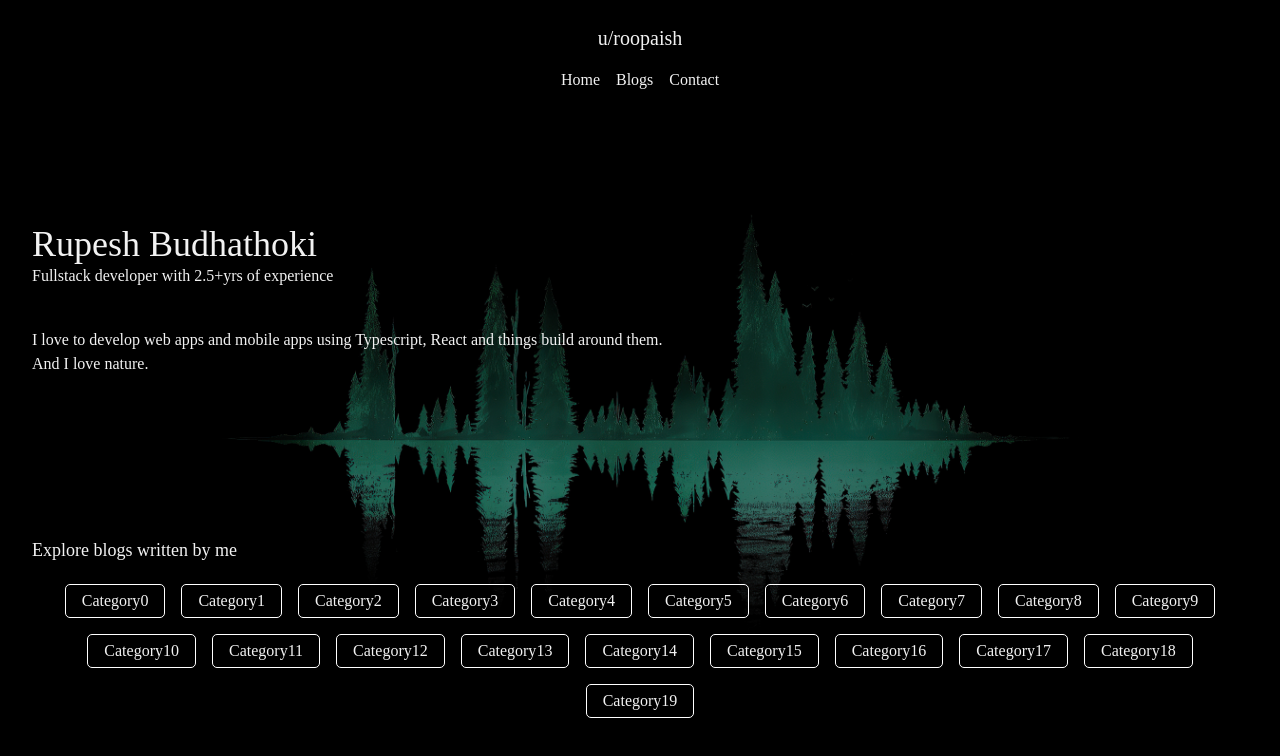
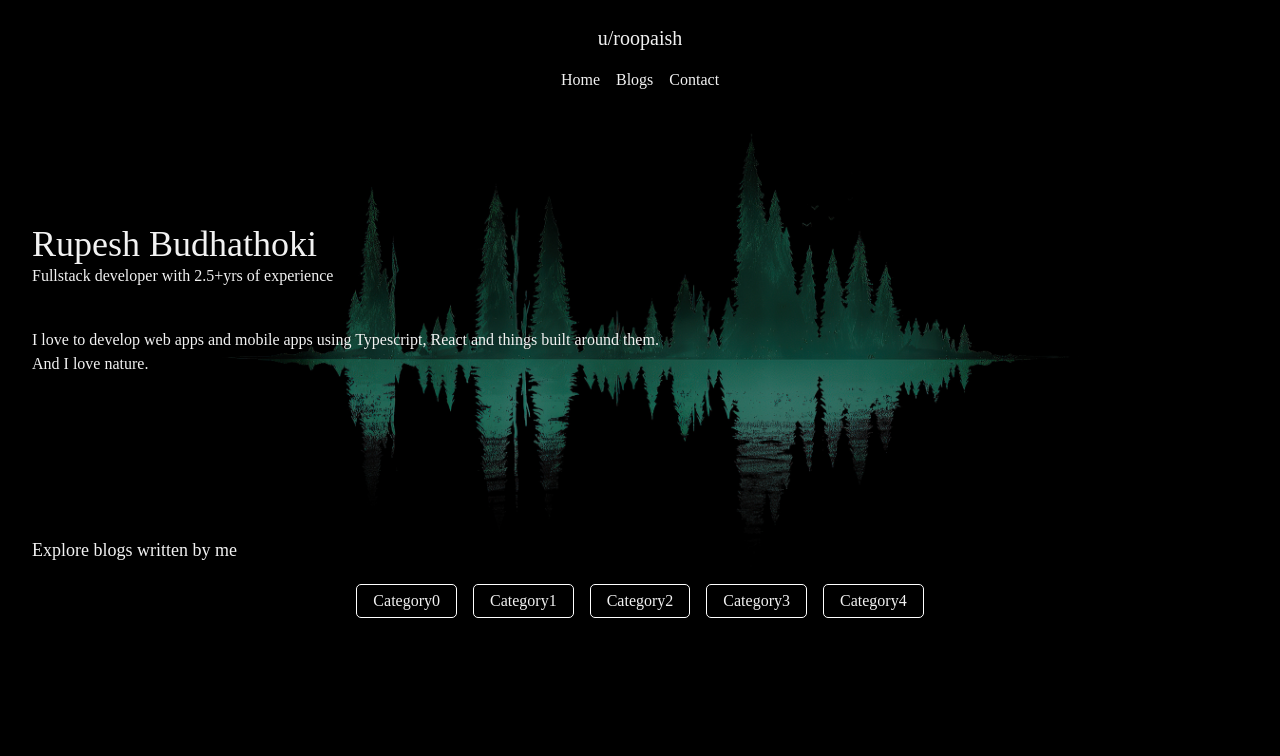
Before and after one commit to Roopaish/roopaish.com, a Next.js app: page / in a window 1280 px wide. Shown: the top 756 px of the page. Built offline with nearby package versions, Linux system fonts and the light colour scheme; a web font is replaced by a local one.

Commit message:
feat: using Image instead of bg

```diff
--- a/src/app/header.tsx
+++ b/src/app/header.tsx
@@ -3,7 +3,7 @@ import { headerLinks } from "@/config/site"
 
 export default function Header() {
   return (
-    <header className="fixed left-0 right-0 top-0 py-4 md:py-6">
+    <header className="fixed left-0 right-0 top-0 z-50 py-4 md:py-6">
       <div className="container text-center">
         <nav>
           <Link href="/" className="mb-4 block font-sofadi text-xl font-medium">
--- a/src/app/page.tsx
+++ b/src/app/page.tsx
@@ -1,24 +1,35 @@
+import Image from "next/image"
 import { getYearsOfExperience } from "@/lib/utils"
 
 export default function Home() {
   return (
     <main className="container">
-      <div className="-mx-8 min-h-[500px] bg-[url(/green/green-woods.jpg)] bg-cover bg-no-repeat lg:mx-0">
-        <div className="h-full w-full">
-          <h1 className="pt-32 text-4xl font-medium">Rupesh Budhathoki</h1>
+      <div className="relative">
+        <figure className="absolute left-0 right-0 top-0 -mx-8 h-[500px] lg:mx-0  lg:h-full">
+          <Image
+            src="/green/green-woods.jpg"
+            alt="Green woods"
+            height={600}
+            width={1200}
+            className="h-full w-full object-cover"
+          />
+        </figure>
+        <div className="relative h-full w-full">
+          <h1 className="pt-20 text-4xl font-medium lg:pt-32">
+            Rupesh Budhathoki
+          </h1>
           <p>Fullstack developer with {getYearsOfExperience()} of experience</p>
           <p className="mt-10">
             I love to develop web apps and mobile apps using Typescript, React
-            and things build around them.
+            and things built around them.
             <br />
             And I love nature.
           </p>
-
           <div className="mb-5 mt-40 text-lg font-medium">
             Explore blogs written by me
           </div>
           <div className="flex flex-wrap items-center justify-center gap-4">
-            {Array.from("*".repeat(20)).map((a, index) => (
+            {Array.from("*".repeat(5)).map((a, index) => (
               <div
                 key={index}
                 className="cursor-pointer rounded-[5px] border border-white px-4 py-1 transition-all hover:border-primary hover:bg-green-900"
```
